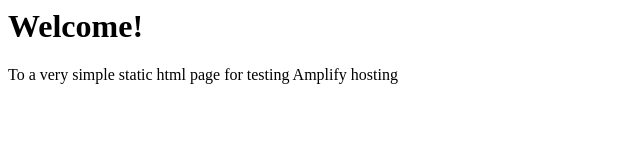
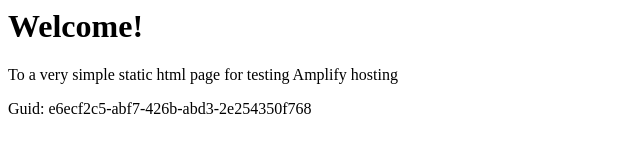
Before and after one commit to aws-aemilia-fra/Github-PR-Commit-Integration-Test-DoNotTouch-Gith-OKSLNVO2-v1-preprod-eu-central-1, a website: page src/index.html in a window 1280 px wide. Shown: the whole page, without its empty margins (0-640 px from the left). Drawn offline with Linux system fonts and the light colour scheme.

Commit message:
commit from integ tests

```diff
--- a/src/index.html
+++ b/src/index.html
@@ -1,3 +1,5 @@
+
+
 <html lang="en">
 
 <head>
@@ -10,6 +12,6 @@
 <body>
     <h1>Welcome!</h1>
     <p>To a very simple static html page for testing Amplify hosting</p>
-</body>
+    <p>Guid: e6ecf2c5-abf7-426b-abd3-2e254350f768</p></body>
 
 </html>
```
